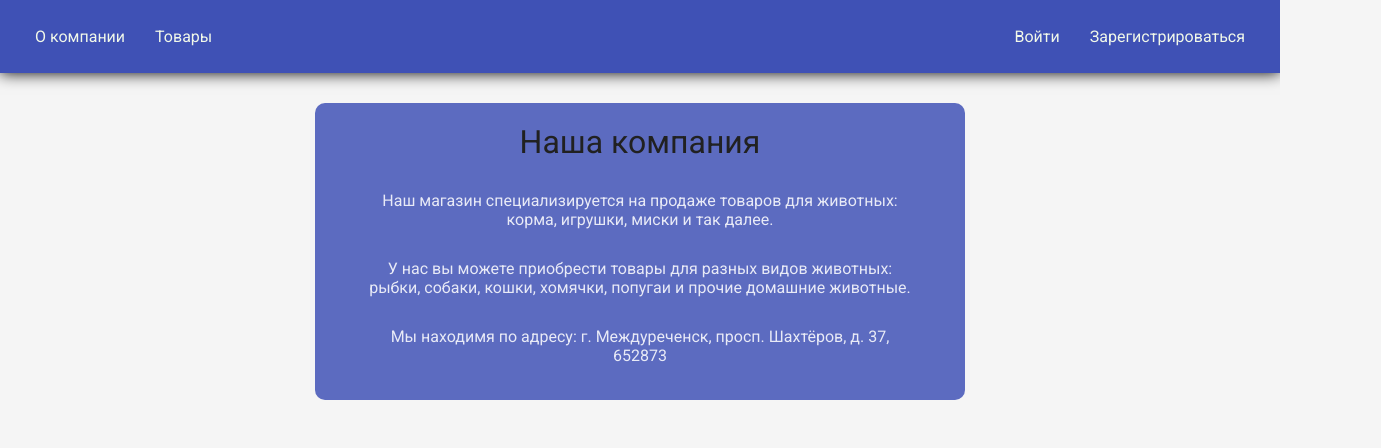
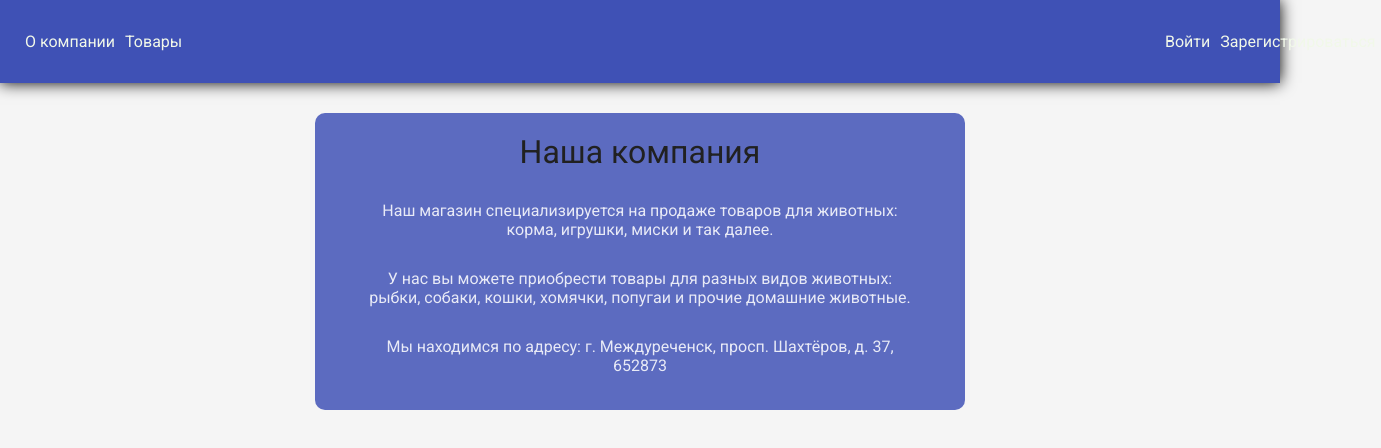
Before and after one commit to Async-Reaper/Zooshop-react, a React (Create React App) app: page / in a window 1280 px wide. Shown: the top 448 px of the page, 1381 px wide, since content can reach past the window. Built offline with nearby package versions, Linux system fonts and the light colour scheme.

Commit message:
create media-query

```diff
--- a/src/App.scss
+++ b/src/App.scss
@@ -9,5 +9,5 @@
 a {
   text-decoration: none;
   color: #f1f8e9;
-  padding: 15px;
+  padding: 5px 5px;
 }
--- a/src/components/Info/InfoContent.tsx
+++ b/src/components/Info/InfoContent.tsx
@@ -12,7 +12,7 @@ export const InfoContent: FC = () => {
                 У нас вы можете приобрести товары для разных видов животных: рыбки, собаки, кошки, хомячки, попугаи и прочие домашние животные.
             </p>
             <p className={cl.InfoCompanyText}>
-                Мы находимя по адресу: г. Междуреченск, просп. Шахтёров, д. 37, 652873
+                Мы находимся по адресу: г. Междуреченск, просп. Шахтёров, д. 37, 652873
             </p>
         </div>
     )
--- a/src/components/Product/ProductItem.module.scss
+++ b/src/components/Product/ProductItem.module.scss
@@ -4,11 +4,12 @@
     border-radius: 20px;
     padding: 24px;
     box-shadow: 0 0 10px;
-}
+    justify-self: center;
 
-.ProductItemWrapper img {
+    img {
         border-radius: 20px;
         margin-bottom: 15px;
+    }
 }
 
 .ProductNameWrapper {
@@ -21,12 +22,11 @@
 .ProductPriceWrapper {
     display: flex;
     margin-bottom: 15px;
-}
-
-.ProductPriceWrapper p {
+    p {
         background: #9fa8da;
         padding: 5px 15px;
         border-radius: 10px;
         font-weight: 800;
         font-size: 17px
     }
+}
--- a/src/components/Product/ProductsList.tsx
+++ b/src/components/Product/ProductsList.tsx
@@ -14,7 +14,13 @@ const ProductWrapper = styled('div')({
     gridTemplateRows: '1fr',
     gridAutoflow: 'row',
     gridGap: '20px',
-    marginBottom: 20
+    marginBottom: 20,
+    '@media (max-width: 840px)': {
+        gridTemplateColumns: '1fr 1fr'
+    },
+    '@media (max-width: 565px)': {
+        gridTemplateColumns: '1fr'
+    }
 })
 
 const ProductsList = () => {
--- a/src/components/UI/Header/HeaderApp.tsx
+++ b/src/components/UI/Header/HeaderApp.tsx
@@ -12,6 +12,12 @@ const LinksWrapper = styled('div')({
     alignItems: 'center'
 })
 
+const PublicWrapper = styled('div')({
+    '@media (max-width: 400px)': {
+        display: 'grid',
+    }
+})
+
 const HeaderApp: FC = () => {
     const { loginStatus } = useTypedSelector(state => state.login)
 
@@ -19,10 +25,10 @@ const HeaderApp: FC = () => {
         <header className="App-header">
             <ContainerApp>
                 <LinksWrapper>
-                    <div>
+                    <PublicWrapper>
                         <Link to='/'>О компании</Link>
                         <Link to='/products'>Товары</Link>
-                    </div>
+                    </PublicWrapper>
                     {loginStatus ? <PrivateComponents/> : <PublicComponents/>}
                 </LinksWrapper>
             </ContainerApp>
--- a/src/components/UI/Header/PrivateComponents.tsx
+++ b/src/components/UI/Header/PrivateComponents.tsx
@@ -6,7 +6,11 @@ import Cart from '../../Cart/Cart';
 const IconWrapper = styled('div')({
     display: 'flex',
     justifyContent: 'space-between',
-    width: 100
+    width: 100,
+    '@media (max-width: 400px)': {
+        display: 'grid',
+        textAlign: 'right',
+    }
 })
 
 const PrivateComponents: FC = () => {
--- a/src/components/UI/Header/PublicComponents.tsx
+++ b/src/components/UI/Header/PublicComponents.tsx
@@ -1,12 +1,23 @@
+import styled from '@emotion/styled'
 import React, { FC } from 'react'
 import { Link } from 'react-router-dom'
 
+const LinkWrapper = styled('div')({
+    display: 'flex',
+    justifyContent: 'space-between',
+    width: 100,
+    '@media (max-width: 400px)': {
+        display: 'grid',
+        textAlign: 'right',
+    }
+})
+
 const PublicComponents:FC = () => {
     return (
-        <div>
+        <LinkWrapper>
             <Link to='/login'>Войти</Link>
             <Link to='/signup'>Зарегистрироваться</Link>
-        </div>
+        </LinkWrapper>
     )
 }
 
--- a/src/store/reducers/loginSlice.ts
+++ b/src/store/reducers/loginSlice.ts
@@ -40,7 +40,6 @@ const loginSlice = createSlice({
             state.loginStatus = false
             localStorage.removeItem('uid')
             localStorage.removeItem('email')
-            localStorage.removeItem('email')
         }
     }
 })
```
Lines whose indentation alone changed are shown as unchanged.
